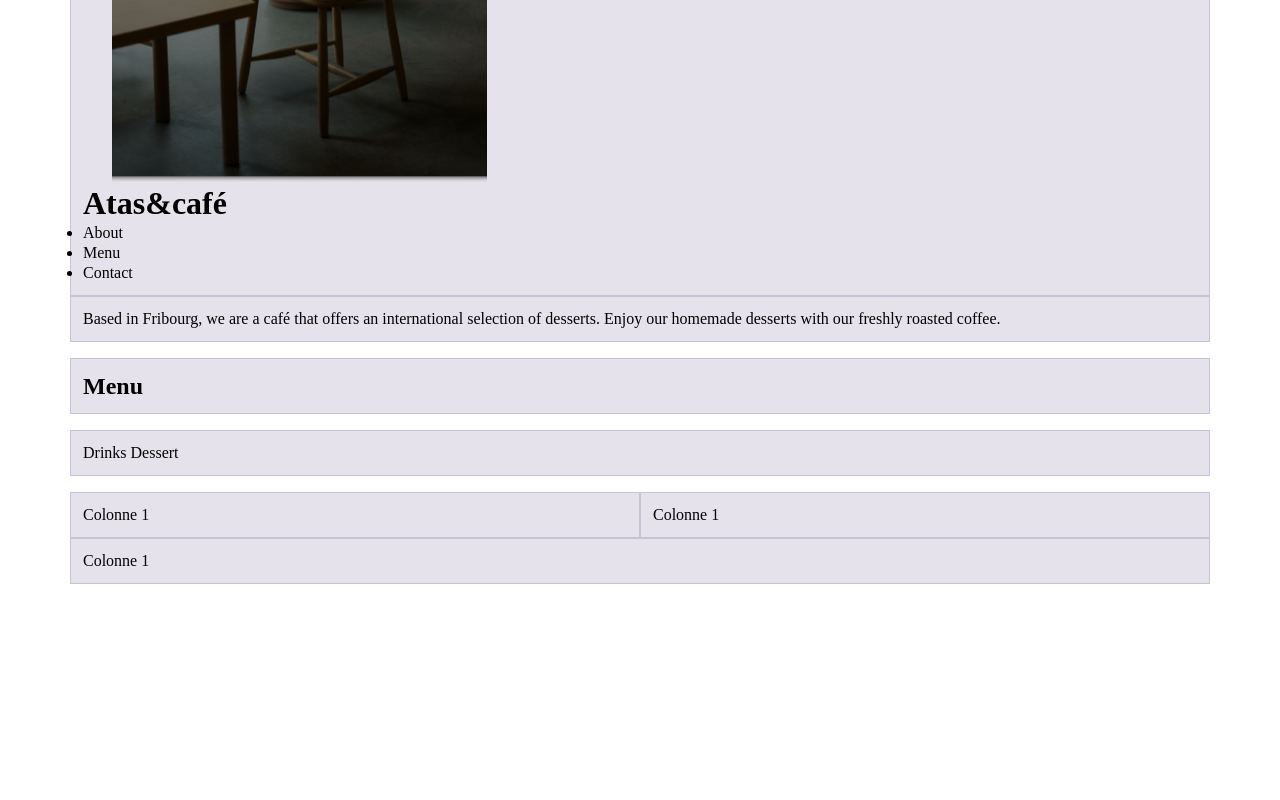
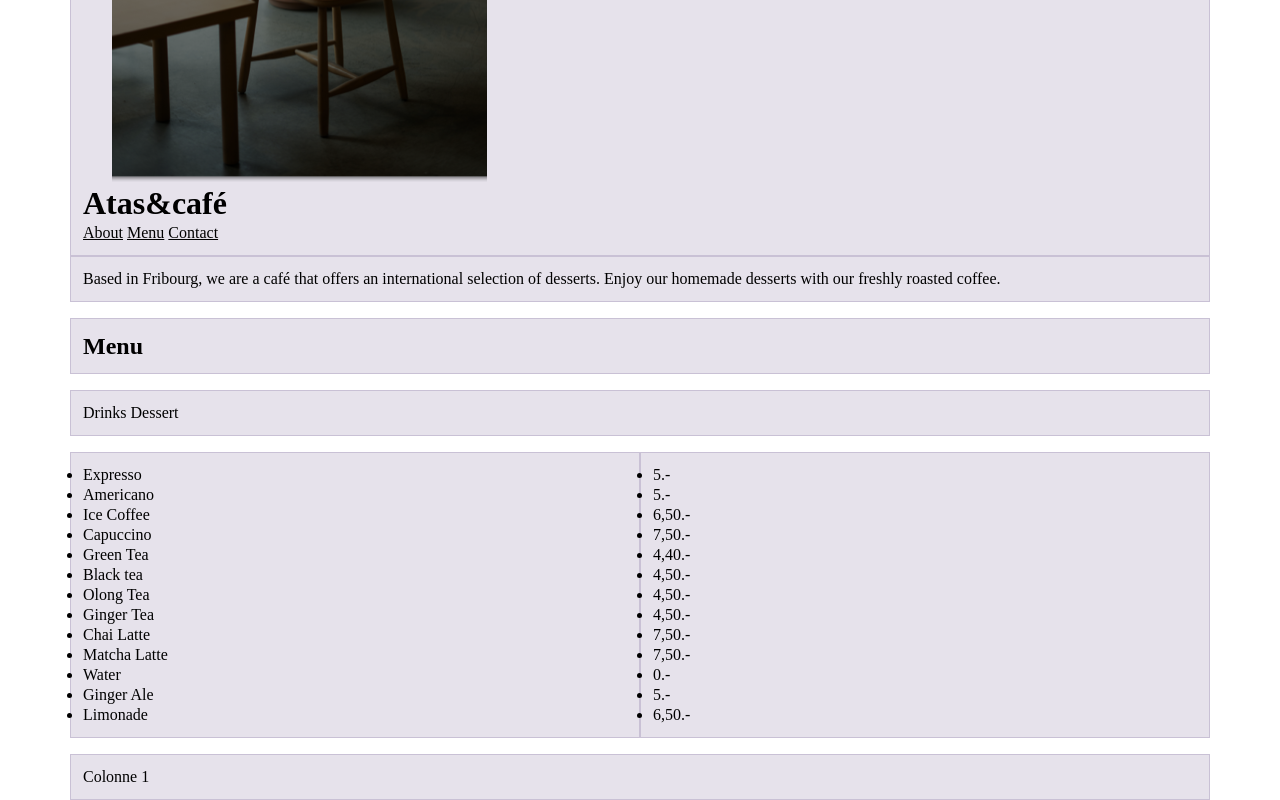
Before and after one commit to anissahquraishi/imd22_anissah_projet_cafe, a website built with Parcel: page src/index.html in a window 1280 px wide. Shown: the part 524-1324 px from the top of the page. Before the commit the page ends 1108 px from the top, so only its background shows below. Built offline with nearby package versions, Linux system fonts and the light colour scheme.

Commit message:
add hyper links from nav menu
and add images

```diff
--- a/src/index.html
+++ b/src/index.html
@@ -16,11 +16,9 @@
               <h1>Atas&café</h1>
             </div>
             <nav class="header menu">
-              <ul>
-                <li>About</li>
-                <li>Menu</li>
-                <li>Contact</li>
-              </ul>
+              <a href="#About">About</a>
+              <a href="#Menu">Menu</a>
+              <a href="#Contact">Contact</a>
             </nav>
           </div>
         </div>
@@ -30,7 +28,7 @@
       <div class="container">
         <div class="row">
           <div class="col-12 about">
-            <p>
+            <p id="About">
               Based in Fribourg, we are a café that offers an international
               selection of desserts. Enjoy our homemade desserts with our
               freshly roasted coffee.
@@ -39,19 +37,52 @@
         </div>
         <div class="row">
           <div class="col-12 menu-title">
-            <h2>Menu</h2>
+            <h2 id="Menu">Menu</h2>
           </div>
         </div>
         <div class="row">
           <div class="col-12 button">Drinks Dessert</div>
         </div>
         <div class="row">
-          <div class="col">Colonne 1</div>
-          <div class="col">Colonne 1</div>
+          <div class="col-6">
+            <ul>
+              <li>Expresso</li>
+              <li>Americano</li>
+              <li>Ice Coffee</li>
+              <li>Capuccino</li>
+              <li>Green Tea</li>
+              <li>Black tea</li>
+              <li>Olong Tea</li>
+              <li>Ginger Tea</li>
+              <li>Chai Latte</li>
+              <li>Matcha Latte</li>
+              <li>Water</li>
+              <li>Ginger Ale</li>
+              <li>Limonade</li>
+            </ul>
+          </div>
+          <div class="col-6">
+            <ul>
+              <li>5.-</li>
+              <li>5.-</li>
+              <li>6,50.-</li>
+              <li>7,50.-</li>
+              <li>4,40.-</li>
+              <li>4,50.-</li>
+              <li>4,50.-</li>
+              <li>4,50.-</li>
+              <li>7,50.-</li>
+              <li>7,50.-</li>
+              <li>0.-</li>
+              <li>5.-</li>
+              <li>6,50.-</li>
+            </ul>
+          </div>
         </div>
+        <div class="row"></div>
       </div>
     </main>
-    <footer>
+    <footer id="Contact">
       <div class="container">
         <div class="row">
           <div class="col">Colonne 1</div>
```
Also changed, not shown: kacang-img.png (added), src/img/brownie-IMG.png (added), src/img/ladoo-img.png (added), src/img/taiyaki-IMG.png (added).
